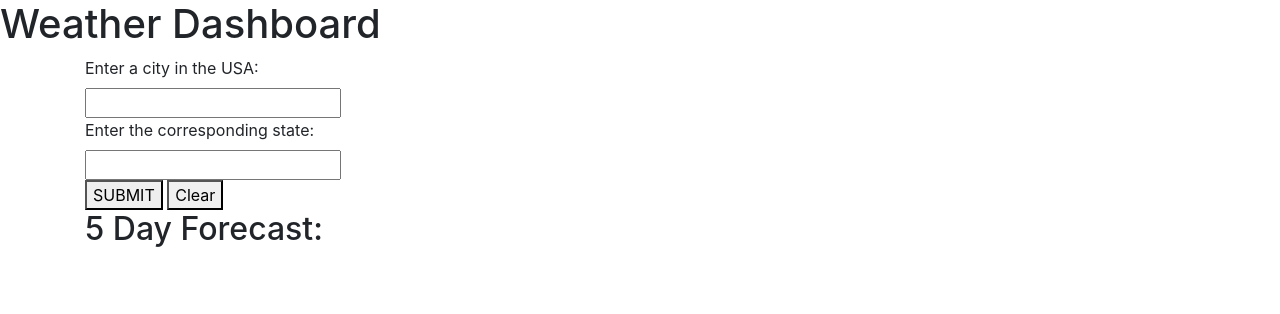
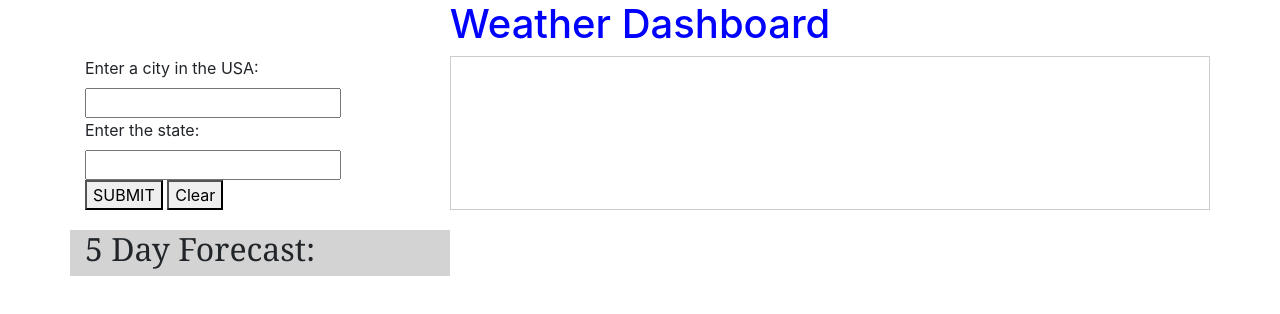
Before and after one commit to sfds1/hw6weather, a plain HTML site: page index.html in a window 1280 px wide. Drawn offline with nearby package versions, Linux system fonts and the light colour scheme.

Commit message:
some styling updates

```diff
--- a/assets/script.js
+++ b/assets/script.js
@@ -11,7 +11,6 @@ $("#submit").on("click", function(event){
  // Class API key for openweathermap
  var APIKey = "166a433c57516f51dfab1f7edaed8413";
 
-
  // The URL to get the current weather
  var queryURL = "https://api.openweathermap.org/data/2.5/weather?q=" + inputCity + "," + inputState + ",US&appid=" + APIKey;
 
@@ -20,11 +19,9 @@ $("#submit").on("click", function(event){
    url: queryURL,
    method: "GET"
  }).then(function(response) {
- console.log(response);
-   // Create CODE HERE to log the resulting object
-   // Create CODE HERE to transfer content to HTML
+
    $('.date').text(today);
-   $('.city').text(`${response.name} Current weather details`);
+   $('.city').text(`${response.name} current weather details`);
    $('.humidity').text(`Humidity: ${response.main.humidity}%`);
    $('.wind').text(`Wind speed: ${response.wind.speed} MPH`);
    // Create CODE HERE to calculate the temperature (converted from Kelvin)
@@ -51,6 +48,8 @@ $("#submit").on("click", function(event){
           }).then(function(responseUV) {
             $('.uvIndex').text(`UV Index: ${responseUV.value}`);
           });
+
+
  });
 
 
--- a/assets/style.css
+++ b/assets/style.css
@@ -0,0 +1,31 @@
+
+h1{
+    text-align: center;
+    font-weight: 500;
+    color: blue
+
+
+}
+
+
+.current{
+    border: 1px solid #ccc; /* Gray border */
+    text-align: center;
+}
+
+.city{
+    font-size: 24px;
+}
+
+.date{
+    font-size: 20px;
+}
+
+
+.forecast{
+
+    background-color: lightgrey;
+    margin-top: 20px;
+    font-family: Georgia, 'Times New Roman', Times, serif;
+
+}
--- a/index.html
+++ b/index.html
@@ -26,7 +26,7 @@
             <form>
                 <label for="city">Enter a city in the USA: </label><input type="text" id="city" name="city">
                 <br>
-                <label for="state">Enter the corresponding state: </label><input type="text" id="state" name="state">
+                <label for="state">Enter the state: </label><input type="text" id="state" name="state">
                 <br>
                 <button id="submit">SUBMIT</button>
                 <button id="clear">Clear</button>
@@ -34,7 +34,7 @@
         </div>
     </div>
     <br>
-    <div class="col-8">
+    <div class="col-md-8 current">
         <div id="currentWeather">
             <span class="city"></span>
               <ul class="date"></ul>
@@ -49,7 +49,7 @@
 
 
   <div class="row">
-    <div class="col-8">
+    <div class="col-md-4 forecast float-left">
       <h2>5 Day Forecast:</h2>
       <div id="forecastWeather">
         <div id="forecast">
```
